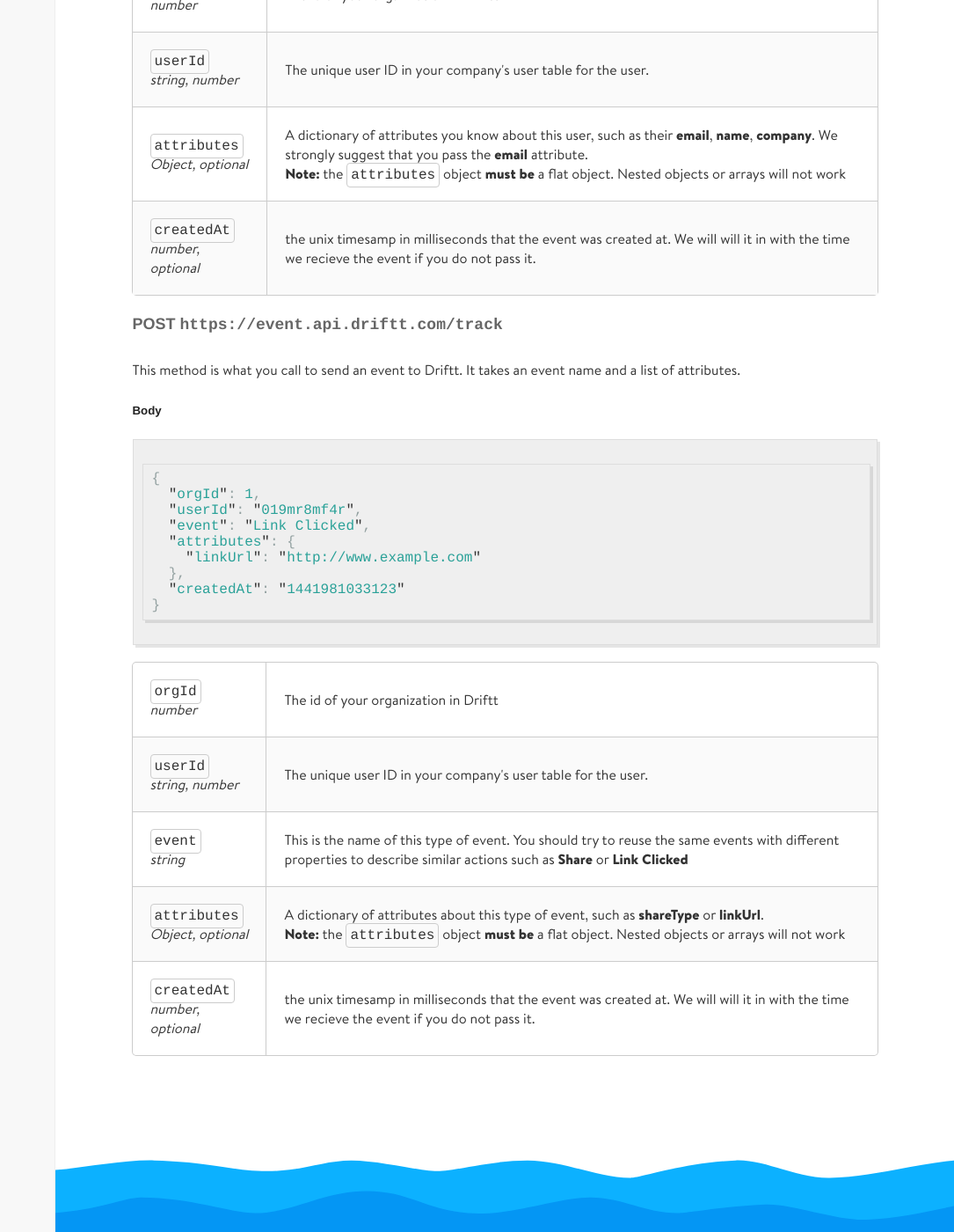
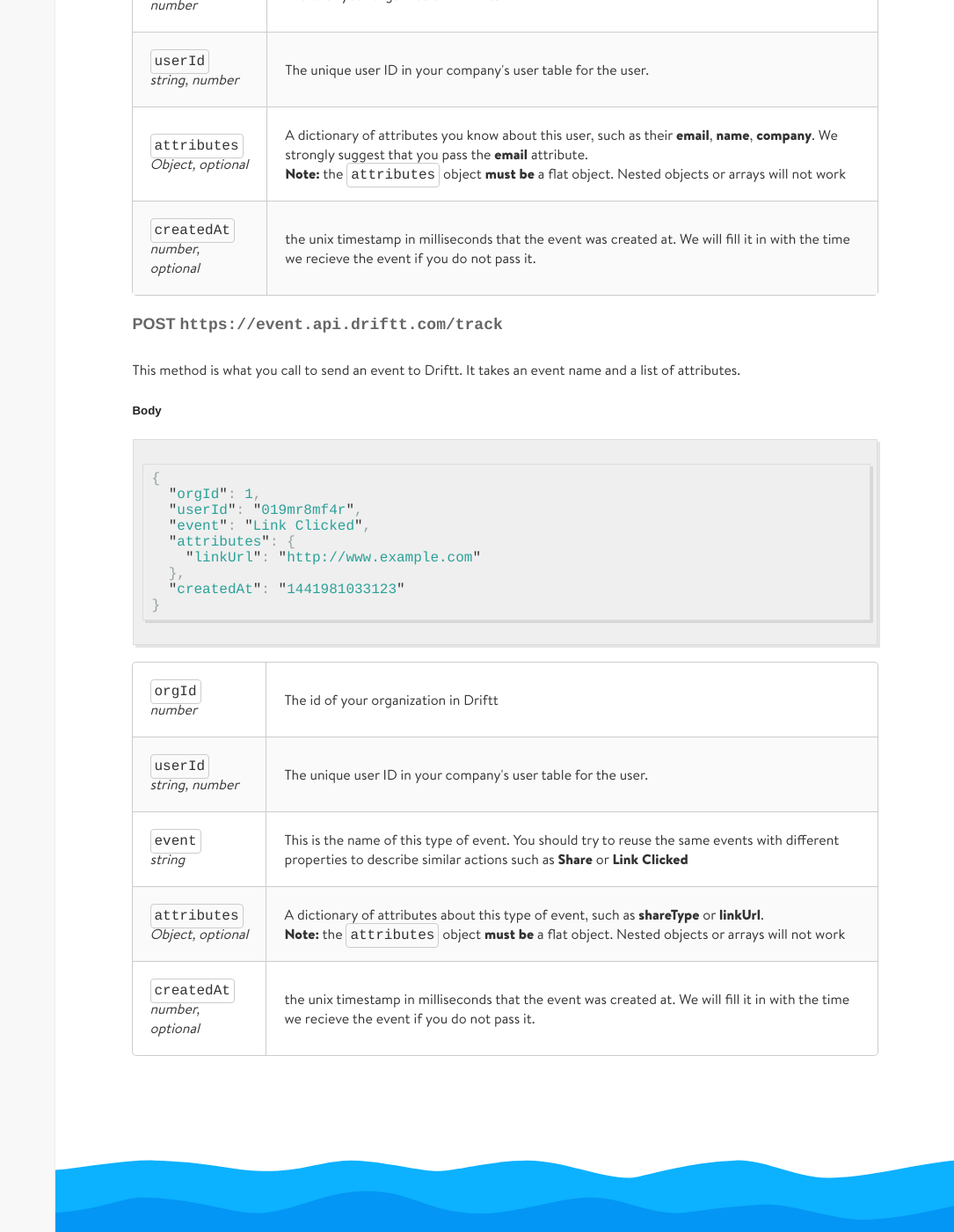
Before and after one commit to amcglathery/driftt.github.io, a Jekyll site: the page built from http-api.md, in a window 1280 px wide and 1400 px high, scrolled down 1213 px. Shown: the whole window at 88% size, without its empty margins (195-1280 px from the left). Built offline with Jekyll 4.4.1, drawn with Linux system fonts in a browser that asks for light colours; Markdown is read by kramdown in place of the engine named in the settings.

Commit message:
correct typos

```diff
--- a/http-api.md
+++ b/http-api.md
@@ -92,7 +92,7 @@ This method is used to identify users based on their unique user id in your comp
         <em>number, optional</em>
       </td>
       <td>
-        the unix timesamp in milliseconds that the event was created at. We will will it in with the time we recieve the event if you do not pass it.
+        the unix timestamp in milliseconds that the event was created at. We will fill it in with the time we recieve the event if you do not pass it.
       </td>
     </tr>
   </tbody>
@@ -166,7 +166,7 @@ This method is what you call to send an event to Driftt. It takes an event name
         <em>number, optional</em>
       </td>
       <td>
-        the unix timesamp in milliseconds that the event was created at. We will will it in with the time we recieve the event if you do not pass it.
+        the unix timestamp in milliseconds that the event was created at. We will fill it in with the time we recieve the event if you do not pass it.
       </td>
     </tr>
   </tbody>
```
